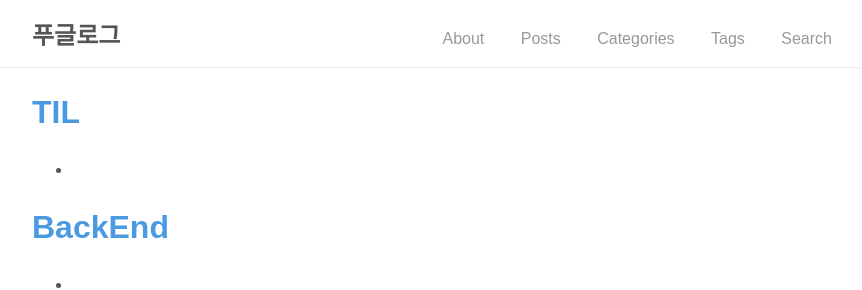
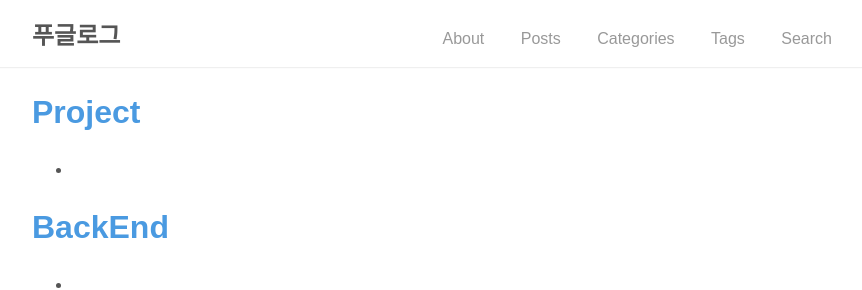
Before and after one commit to suhyunsim/suhyunsim.github.io, a Jekyll site: the page built from categories/index.html, in a window 1280 px wide. Shown: the top 290 px of the page, without its empty margins (208-1070 px from the left). Built offline with Jekyll 4.4.1, drawn with Linux system fonts in a browser that asks for light colours.

Commit message:
refactor: 카테고리명 수정

```diff
--- a/categories/index.html
+++ b/categories/index.html
@@ -4,7 +4,7 @@ permalink: '/categories'
 ---
 
 <div class "category-wrap">
-    <h1 class="category-title"><a href="/categories/Project">TIL</a></h1>
+    <h1 class="category-title"><a href="/categories/Project">Project</a></h1>
     <!-- {% assign category = page.category | default: page.title %}
     {% for post in site.categories[category] %}
         {% if post.title != null %}
```
